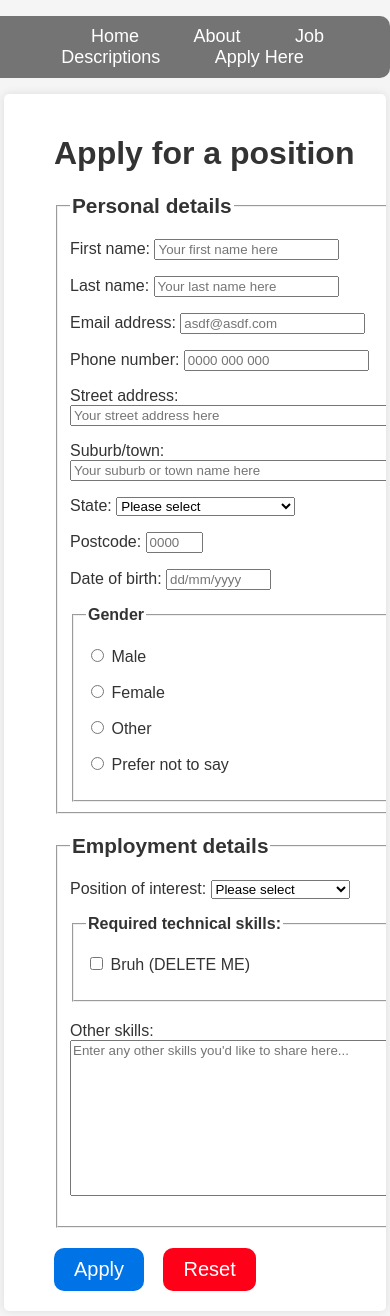
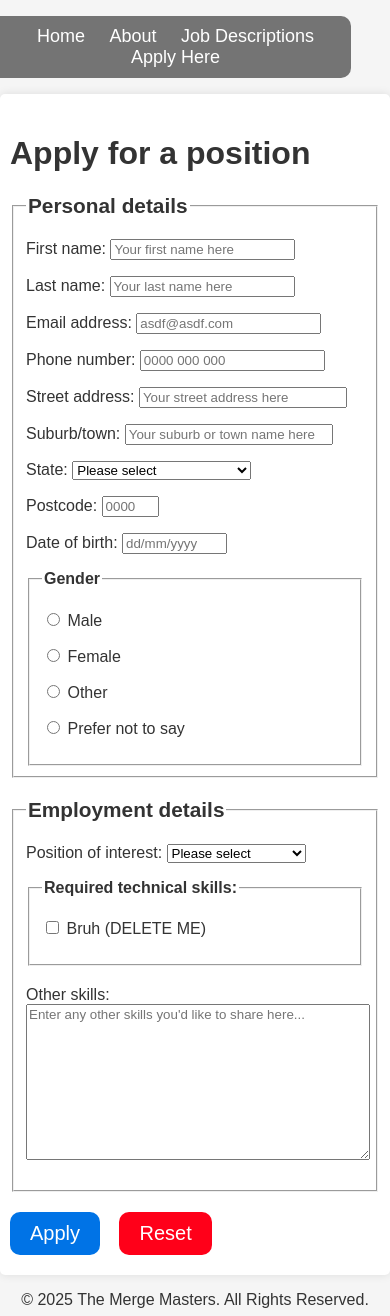
Before and after one commit to AshKmo/cos10026-part2, a PHP site: page /apply.html in a window 390 px wide. Shown: the top 1316 px of the page. Run offline with PHP 8.4, Linux system fonts and the light colour scheme.

Commit message:
update main styles to be more mobile responsive

```diff
--- a/apply.html
+++ b/apply.html
@@ -75,12 +75,12 @@
 
 					<p>
 					<label for="address">Street address: </label>
-					<input type="text" name="address" size="40" maxlength="40" placeholder="Your street address here" required></input>
+					<input type="text" id="address" name="address" size="40" maxlength="40" placeholder="Your street address here" required></input>
 					</p>
 
 					<p>
 					<label for="town">Suburb/town: </label>
-					<input type="text" name="town" size="40" maxlength="40" placeholder="Your suburb or town name here" required></input>
+					<input type="text" id="town" name="town" size="40" maxlength="40" placeholder="Your suburb or town name here" required></input>
 					</p>
 
 					<p>
--- a/styles/styles.css
+++ b/styles/styles.css
@@ -98,3 +98,29 @@ th {
     background: #747474;
     color: white;
 }
+
+/* mobile device criteria from https://www.w3schools.com/css/css_rwd_mediaqueries.asp */
+@media only screen and (max-width: 600px) {
+	nav {
+		width: 90%;
+	}
+
+	nav ul li {
+		padding: 0;
+	}
+
+	main {
+		box-sizing: border-box;
+		width: 100%;
+		padding-left: 10px;
+		padding-right: 10px;
+	}
+
+	textarea {
+		width: 100%;
+	}
+
+	fieldset #address, fieldset #town {
+		width: 200px;
+	}
+}
```
